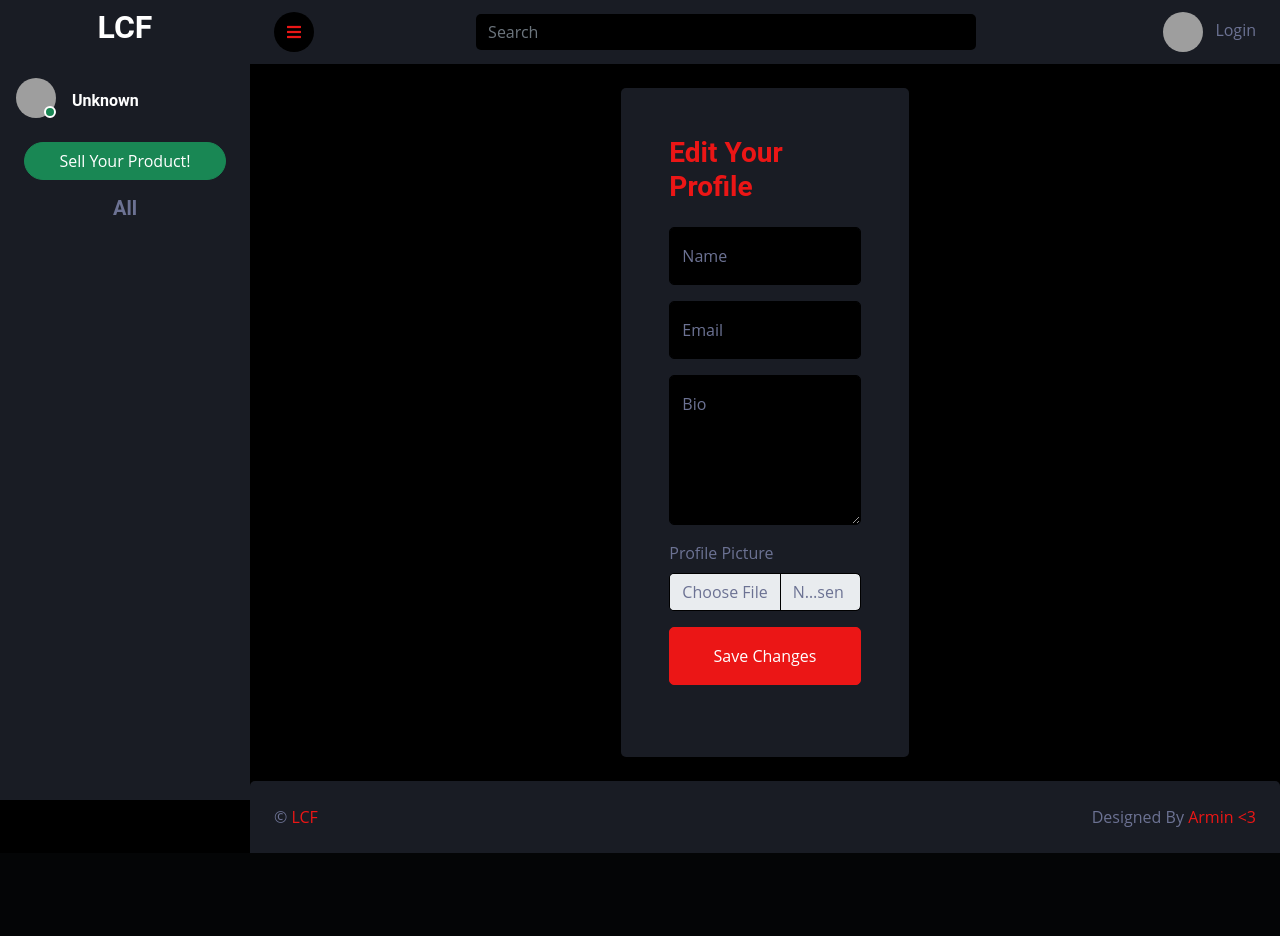
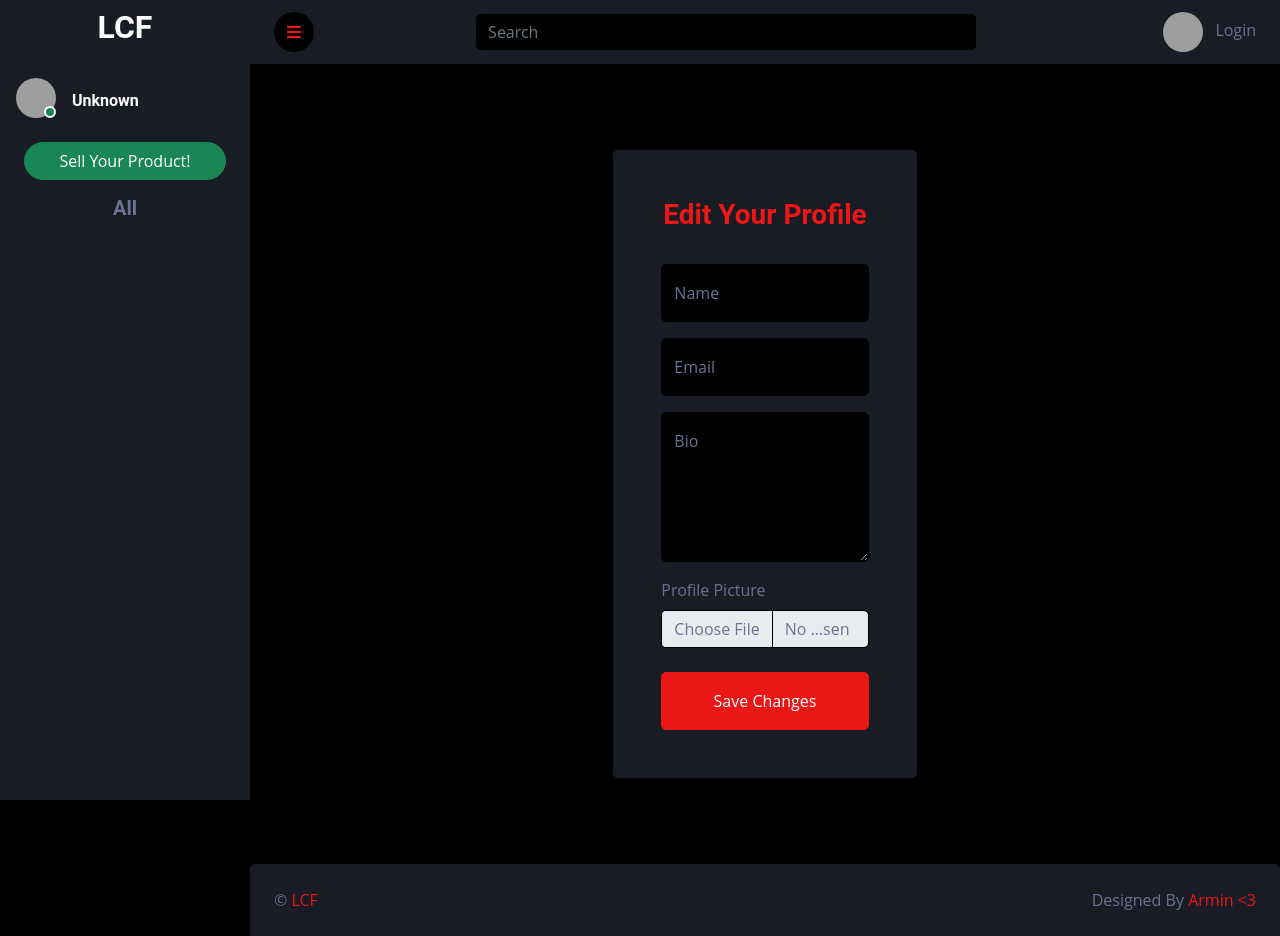
Before and after one commit to Arminlucifer/LCF-MarketPlace, a Django app: template account/templates/account/edit_profile.html in a window 1280 px wide. Before the commit the page ends 853 px from the top, so only its background shows below. Run offline with Django 5.2, Linux system fonts and the light colour scheme; the template is opened without the code that fills it, so the values that code supplies are empty; some libraries are stand-ins or nearby versions; some web fonts are replaced; grey boxes are pictures that could not be loaded.

Commit message:
adjusted 'edit profile' in the center

```diff
--- a/account/templates/account/edit_profile.html
+++ b/account/templates/account/edit_profile.html
@@ -1,12 +1,14 @@
 {% extends 'frontend/main.html' %}
 
 {% block content %}
-<div class="container-fluid align-items-center justify-content-center">
-    <div class="row h-100 align-items-center justify-content-center" style="max-height: 100vh">
+
+<div class="container-fluid min-vh-100 d-flex align-items-center justify-content-center py-5">
+
     <div class="col-12 col-sm-8 col-md-6 col-lg-5 col-xl-4">
 
-            <div class="bg-secondary rounded p-4 p-sm-5 my-4 mx-3">
-                <div class="d-flex align-items-center justify-content-center mb-3">
+        <div class="bg-secondary rounded p-4 p-sm-5 mx-3 shadow">
+
+            <div class="d-flex align-items-center justify-content-center mb-4">
                 <h3 class="text-primary">Edit Your Profile</h3>
             </div>
 
@@ -14,7 +16,6 @@
                 {% csrf_token %}
 
                 <div class="form-floating mb-3">
-
                     <input name="name" type="text" class="form-control" id="floatingName" value="{{ profile_user.name }}" placeholder="Name">
                     <label for="floatingName">Name</label>
                 </div>
@@ -25,27 +26,25 @@
                 </div>
 
                 <div class="form-floating mb-3">
-
                     <textarea class="form-control" name="bio" id="floatingBio" style="height: 150px;" placeholder="Bio">{{ profile_user.bio }}</textarea>
                     <label for="floatingBio">Bio</label>
                 </div>
 
-                   <div class="mb-3">
+                <div class="mb-4">
                     <label class="form-label">Profile Picture</label>
                     {% if profile_user.avatar %}
-                            <div class="mb-2">
-                                <p class="text-muted" style="font-size: 0.9em;">Current Image:</p>
-                                <img src="{{ profile_user.avatar.url }}" alt="Profile Image" class="img-fluid rounded" style="max-width: 150px; height: auto; border-radius: 10px; box-shadow: 0 4px 8px rgba(0,0,0,0.2);">
+                        <div class="mb-3 text-center">
+                            <p class="text-muted mb-2" style="font-size: 0.9em;">Current Image:</p>
+                            <img src="{{ profile_user.avatar.url }}" alt="Profile Image" class="img-fluid rounded-circle shadow-sm" style="width: 120px; height: 120px; object-fit: cover;">
                         </div>
                     {% endif %}
                     <input class="form-control" type="file" name="avatar" id="formFileMultiple">
                 </div>
 
-                   <button type="submit" class="btn btn-primary py-3 w-100 mb-4">Save Changes</button>
+                <button type="submit" class="btn btn-primary py-3 w-100">Save Changes</button>
             </form>
 
         </div>
     </div>
 </div>
-</div>
 {% endblock %}
```
Lines whose indentation alone changed are shown as unchanged.
